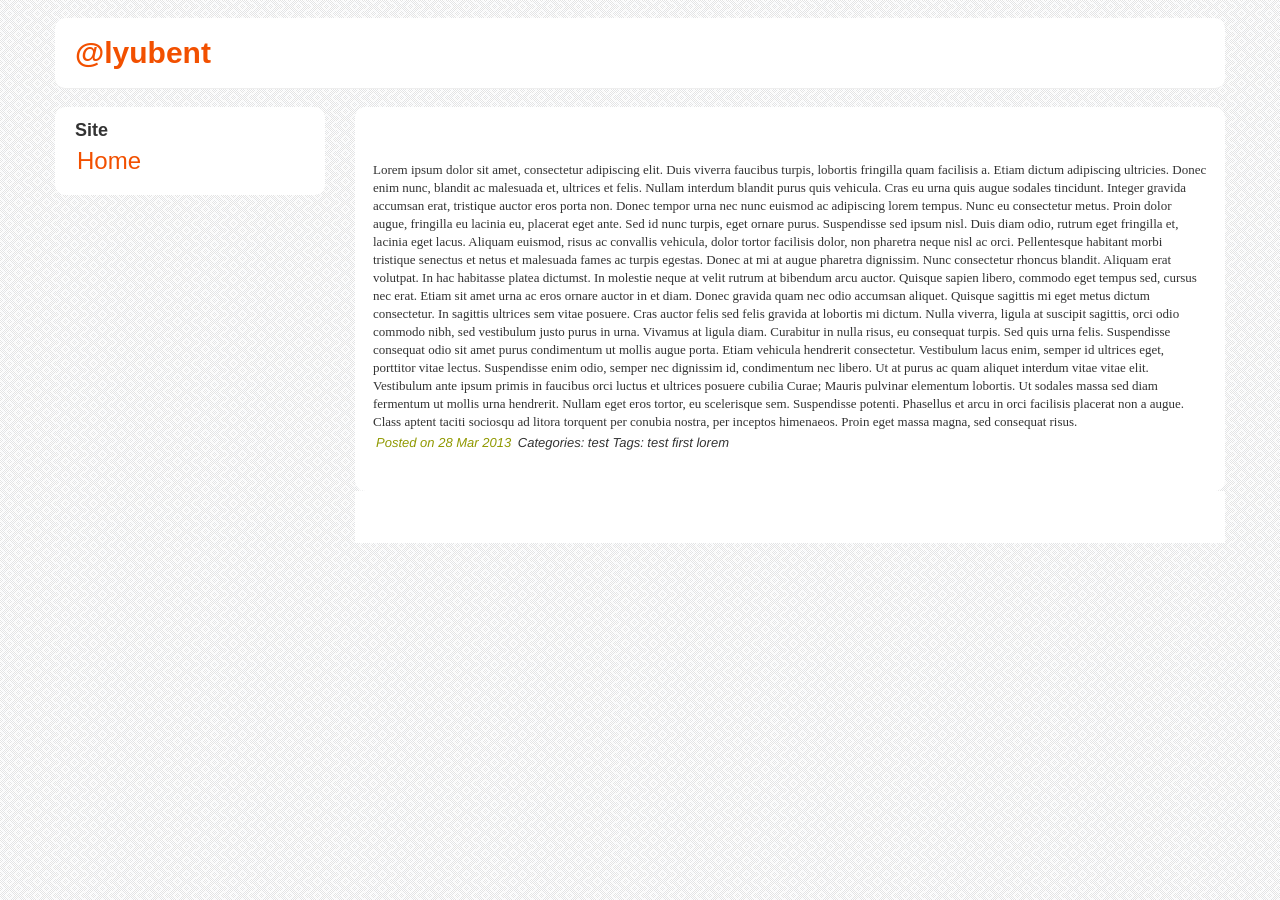
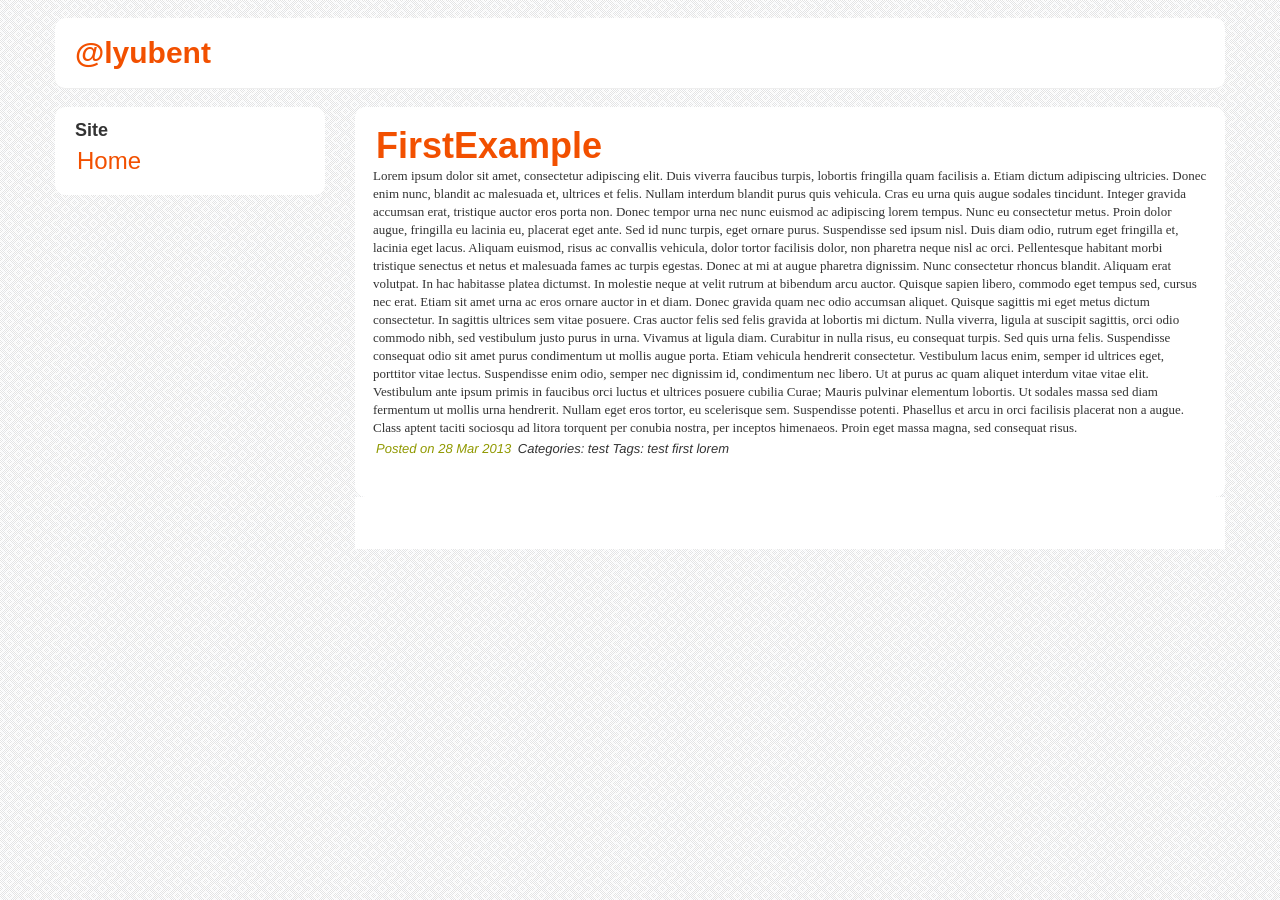
Before and after one commit to lyubent/lyubent.github.com, a Jekyll site: the page built from index.html, in a window 1280 px wide. Built offline with Jekyll 4.4.1, drawn with Linux system fonts in a browser that asks for light colours; some web fonts are replaced; the list of posts is cut into pages by our own code.

Commit message:
Updated index.html

```diff
--- a/index.html
+++ b/index.html
@@ -11,7 +11,7 @@ layout: default
         </a>
       {% else %}
         <a href="{{ post.url }}">
-          {{ post.title.lenght > 23 }}
+          {{ post.title }}
         </a>
       {% endif %}
     </h2>
```
